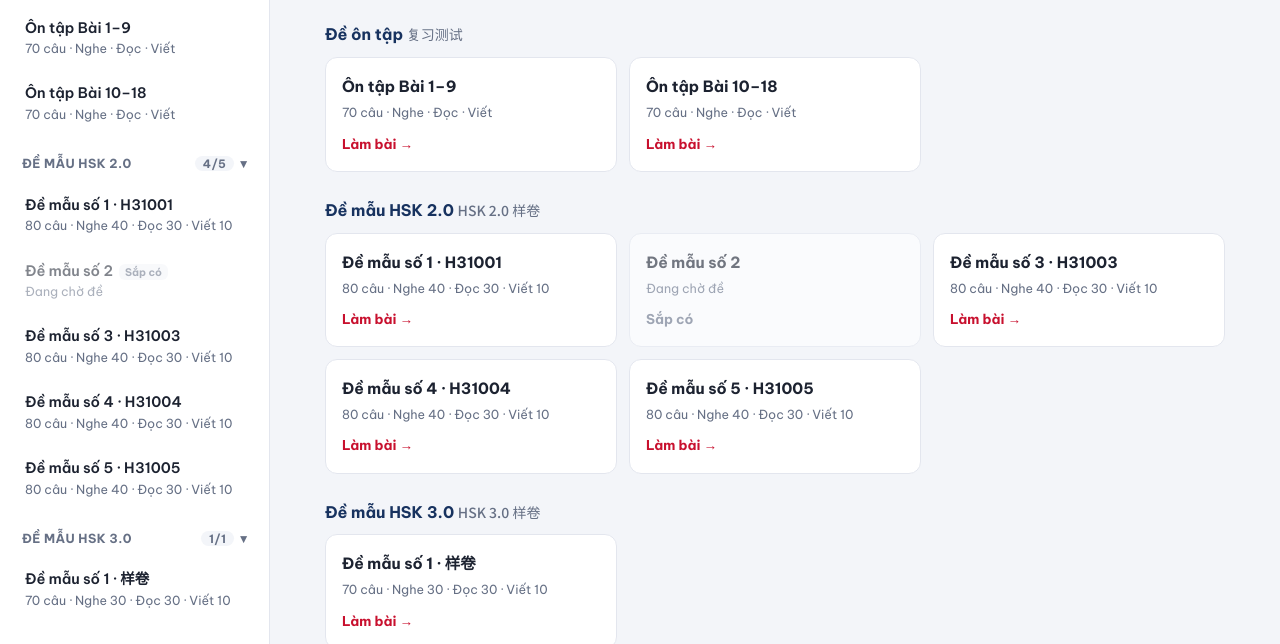
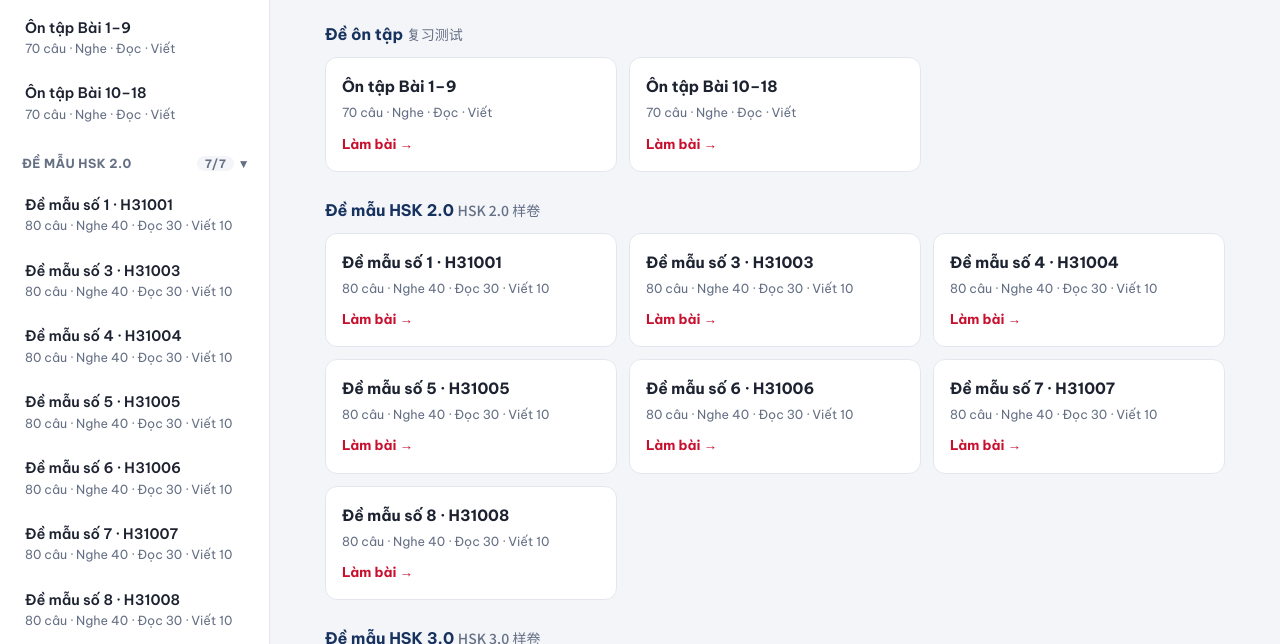
Before and after one commit to quethu-chiuchiu/thihsk3, a plain HTML site: page index.html in a window 1280 px wide. Shown: the part 156-800 px from the top of the page. Drawn offline with Linux system fonts and the light colour scheme.

Commit message:
Add files via upload

```diff
--- a/index.html
+++ b/index.html
@@ -128,10 +128,12 @@ const GROUPS = [
   ]},
   { id:'de-2-0', title:'Đề mẫu HSK 2.0', zh:'HSK 2.0 样卷', exams:[
     { id:'de-2-0/de01', title:'Đề mẫu số 1 · H31001', sub:'80 câu · Nghe 40 · Đọc 30 · Viết 10', available:true },
-    { id:'de-2-0/de02', title:'Đề mẫu số 2', sub:'Đang chờ đề', available:false },
     { id:'de-2-0/de03', title:'Đề mẫu số 3 · H31003', sub:'80 câu · Nghe 40 · Đọc 30 · Viết 10', available:true },
     { id:'de-2-0/de04', title:'Đề mẫu số 4 · H31004', sub:'80 câu · Nghe 40 · Đọc 30 · Viết 10', available:true },
-    { id:'de-2-0/de05', title:'Đề mẫu số 5 · H31005', sub:'80 câu · Nghe 40 · Đọc 30 · Viết 10', available:true }
+    { id:'de-2-0/de05', title:'Đề mẫu số 5 · H31005', sub:'80 câu · Nghe 40 · Đọc 30 · Viết 10', available:true },
+    { id:'de-2-0/de06', title:'Đề mẫu số 6 · H31006', sub:'80 câu · Nghe 40 · Đọc 30 · Viết 10', available:true },
+    { id:'de-2-0/de07', title:'Đề mẫu số 7 · H31007', sub:'80 câu · Nghe 40 · Đọc 30 · Viết 10', available:true },
+    { id:'de-2-0/de08', title:'Đề mẫu số 8 · H31008', sub:'80 câu · Nghe 40 · Đọc 30 · Viết 10', available:true }
   ]},
   { id:'de-3-0', title:'Đề mẫu HSK 3.0', zh:'HSK 3.0 样卷', exams:[
     { id:'de-3-0/de01', title:'Đề mẫu số 1 · 样卷', sub:'70 câu · Nghe 30 · Đọc 30 · Viết 10', available:true }
```
